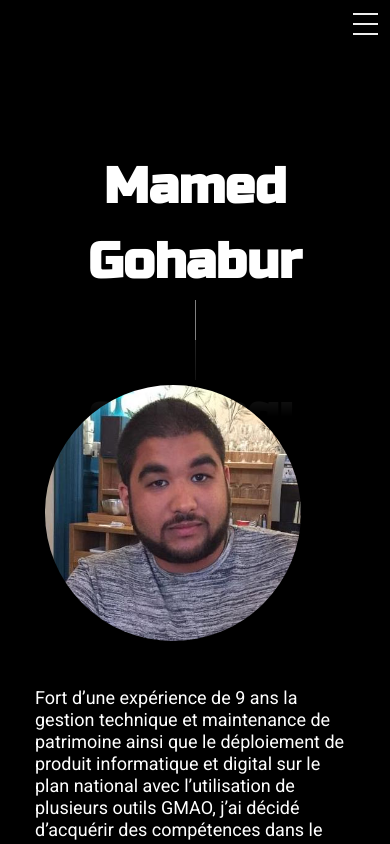
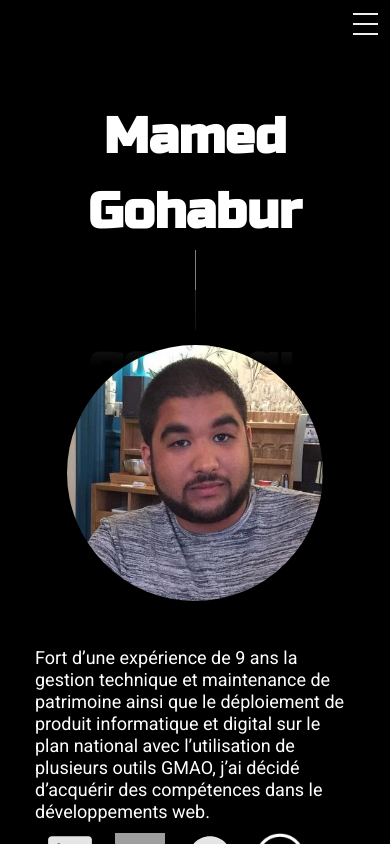
Before and after one commit to Mamednoor/portfolio, a React (Create React App) app: page / in a window 390 px wide. Shown: the top 844 px of the page. Built offline with nearby package versions, Linux system fonts and the light colour scheme; grey boxes are pictures that could not be loaded.

Commit message:
correction : position picture, add : hover in navlink work in progress

```diff
--- a/src/components/shared/NavBar.css
+++ b/src/components/shared/NavBar.css
@@ -39,7 +39,7 @@
 }
 
 .nav > .nav-links > .a-nav:hover {
-  background-color: rgba(0, 0, 0, 0.1);
+  background-color: red;
   height: min-content;
 }
 
--- a/src/components/stylesheet/Home.css
+++ b/src/components/stylesheet/Home.css
@@ -37,3 +37,13 @@
   color: white;
   z-index: 2;
 }
+
+@media screen and (min-width: 200px) and (max-width: 640px){
+  #Home {
+    padding-top: 100px;
+    min-height: 300px;
+    width: 100%;
+    color: white;
+    z-index: 2;
+  }
+}
--- a/src/components/stylesheet/Info.css
+++ b/src/components/stylesheet/Info.css
@@ -85,4 +85,9 @@
     font-family: 'Roboto', sans-serif;
     width: 100%;
   }
+  .div-header-picture {
+    margin: 0 auto;
+    align-self: center;
+    padding: 20px;
+  }
 }
```
